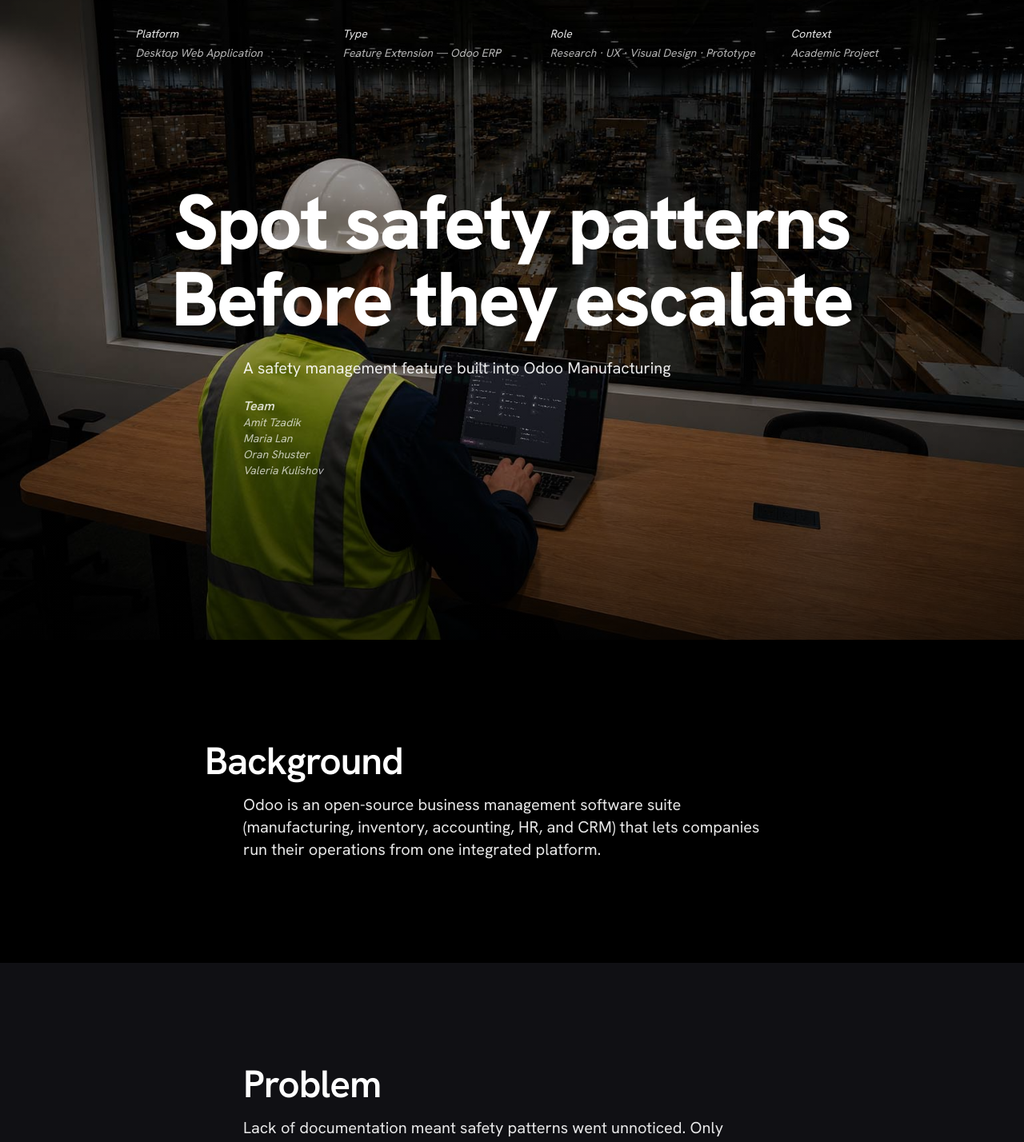
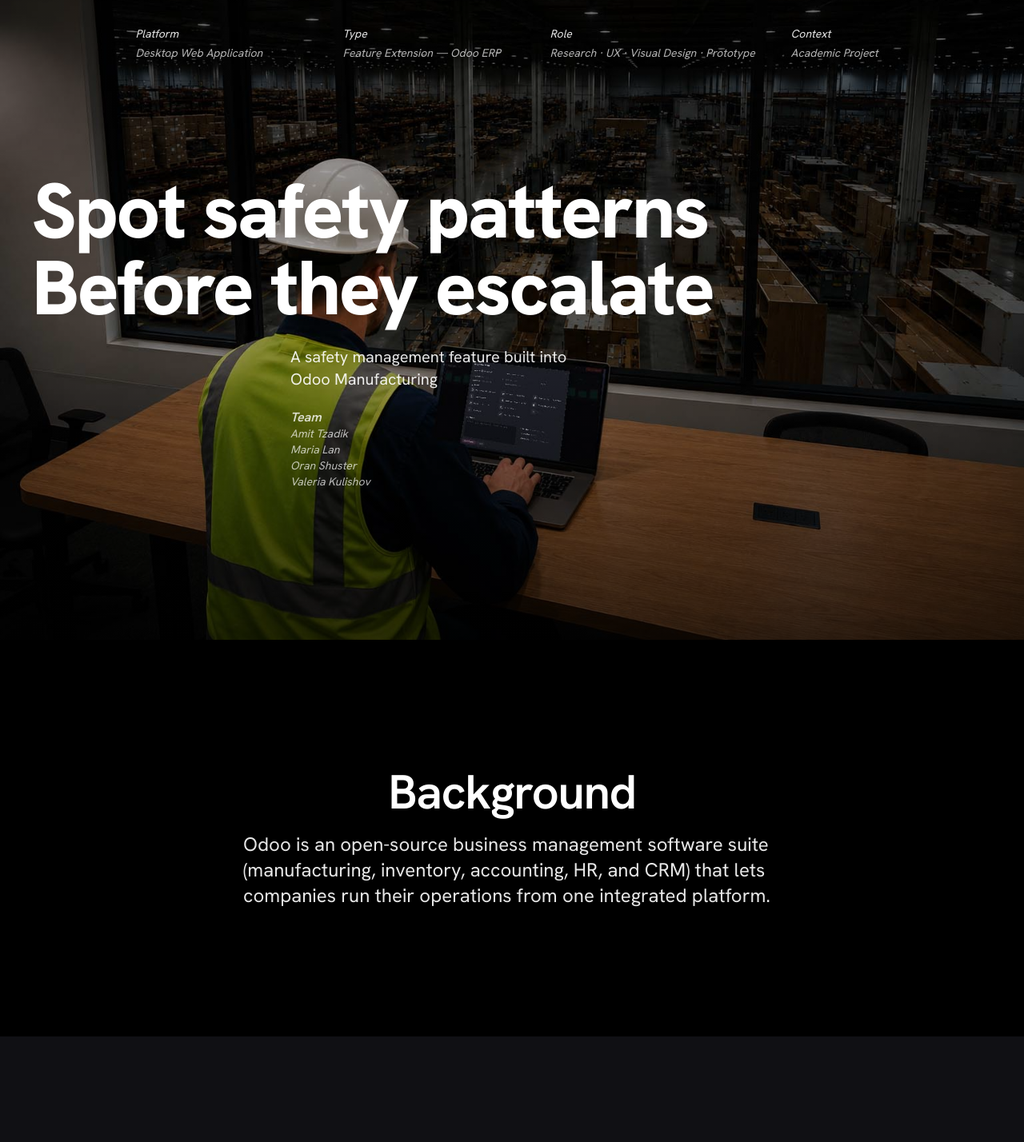
Before and after one commit to shadrinmaria-bot/Odoo-casestudy, a Next.js app: page / in a window 1280 px wide. Shown: the top 1428 px of the page at 80% size. Built offline with nearby package versions, Linux system fonts and the light colour scheme.

Commit message:
Match primary section typography to Figma

```diff
--- a/components/Background.tsx
+++ b/components/Background.tsx
@@ -5,14 +5,14 @@
   return (
     <section
       id="background"
-      className="bg-black px-6 py-24 md:px-10 md:py-32"
+      className="bg-black px-6 py-24 md:px-10 md:py-40"
     >
-      <div className="mx-auto max-w-3xl text-left">
+      <div className="mx-auto max-w-[768px] text-left">
         <Reveal>
-          <h2 className="font-display text-3xl font-semibold tracking-tight md:text-5xl">
+          <h2 className="text-center font-display text-4xl font-semibold leading-none tracking-[-1.5px] md:text-[60px] md:leading-[60px]">
             {background.heading}
           </h2>
-          <p className="mx-auto mt-4 max-w-2xl text-base leading-relaxed text-white/90 md:text-xl">
+          <p className="mx-auto mt-5 max-w-[672px] text-lg font-normal leading-7 text-white/90 md:text-2xl md:leading-8">
             {background.body}
           </p>
         </Reveal>
--- a/components/Hero.tsx
+++ b/components/Hero.tsx
@@ -69,7 +69,7 @@
       <div className="relative z-10 mx-auto flex w-full max-w-content flex-1 flex-col justify-center px-6 py-16 md:px-10">
         <motion.h1
           {...fade(0.1)}
-          className="w-full text-center font-display text-5xl font-extrabold leading-[0.98] tracking-tight text-white sm:text-7xl md:text-[96px] md:leading-[96px] md:tracking-[-2.4px]"
+          className="w-full max-w-[875px] text-left font-display text-5xl font-extrabold leading-[0.98] tracking-tight text-white sm:text-7xl md:text-[96px] md:leading-[96px] md:tracking-[-2.4px]"
         >
           {hero.headlineLine1}
           <br />
@@ -78,10 +78,10 @@
 
         <motion.div
           {...fade(0.25)}
-          className="mt-6 w-full md:max-w-none md:pl-[264px]"
+          className="mt-6 w-full md:max-w-[864px] md:pl-[323px]"
         >
-          <div className="md:max-w-xl">
-            <p className="text-lg text-white/90 md:text-xl md:leading-7">
+          <div className="md:w-[534px] md:max-w-xl">
+            <p className="text-lg font-normal text-white/90 md:text-xl md:leading-7">
               {hero.kicker}
             </p>
             <div className="mt-6">
--- a/components/Problem.tsx
+++ b/components/Problem.tsx
@@ -8,11 +8,11 @@
   return (
     <Section id="problem" className="bg-[#101014] py-24 md:py-32">
       <Reveal>
-        <div className="mx-auto max-w-2xl text-left">
-          <h2 className="font-display text-3xl font-semibold tracking-tight md:text-5xl">
+        <div className="mx-auto max-w-[768px] text-left">
+          <h2 className="text-center font-display text-4xl font-semibold leading-none tracking-[-1.5px] md:text-[60px] md:leading-[60px]">
             {problem.heading}
           </h2>
-          <p className="mt-4 text-base leading-relaxed text-white/90 md:text-xl">
+          <p className="mt-6 text-xl font-normal leading-8 text-white/90 md:text-[30px] md:leading-9">
             {problem.caption}
           </p>
         </div>
--- a/components/Solution.tsx
+++ b/components/Solution.tsx
@@ -8,10 +8,10 @@
     <Section id="solution" className="bg-black py-24 md:py-28">
       <Reveal>
         <div className="mx-auto max-w-3xl text-left">
-          <p className="mb-3 text-xs font-semibold uppercase tracking-[0.2em] text-accent">
+          <p className="mb-6 text-center text-lg font-bold uppercase leading-4 tracking-[2.4px] text-accent md:text-2xl">
             {solution.heading}
           </p>
-          <p className="font-display text-xl font-semibold leading-snug tracking-tight md:text-3xl">
+          <p className="font-display text-2xl font-semibold leading-9 tracking-[-0.9px] md:text-[30px] md:leading-10">
             {solution.body}
           </p>
         </div>
```
